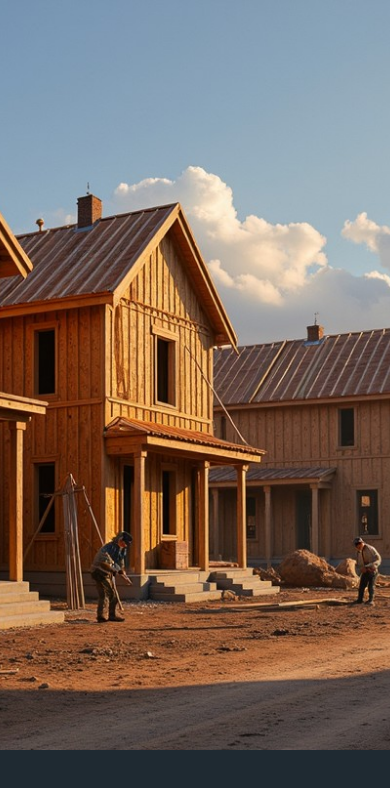
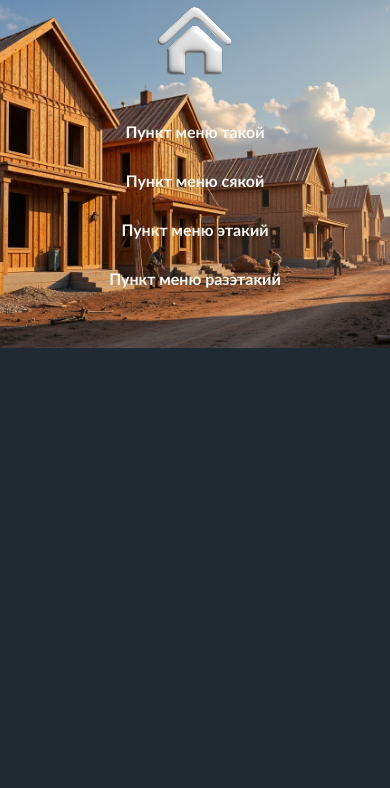
Before and after one commit to anyootha/landing, a plain HTML site: page index.html in a window 390 px wide. Drawn offline with Linux system fonts and the light colour scheme.

Commit message:
new pages

```diff
--- a/css/base/base.css
+++ b/css/base/base.css
@@ -13,9 +13,21 @@ body {
     font-weight: 300;
 }
 
+a {
+    color: #FAFAF5;
+}
+
 .title-1 {
     font-family: var(--font-accent);
     font-weight: 700;
     color: var(--accent);
     font-size: 96px;
 }
+
+.container {
+    margin: 0 auto;
+    padding: 0 15px;
+
+    max-width: 1200px;
+    width: 100%;
+}
--- a/css/blocks/header.css
+++ b/css/blocks/header.css
@@ -14,3 +14,75 @@
     background-size: cover;
     background-position: center;
 }
+
+.header-row {
+    display: flex;
+    justify-content: space-between;
+    align-items: center;
+}
+
+.header-nav {
+    display: flex;
+    align-items: center;
+    gap: 50px;
+
+    font-family: var(--font-accent);
+    font-weight: 700;
+
+}
+
+.header-nav a {
+    transition: color 0.2s ease-in;
+}
+
+.header-nav a:hover {
+    color: var(--accent);
+}
+
+.header-img {
+    padding-top: 125px;
+    text-align: right;
+}
+
+@media (max-width: 886px) {
+    .header-logo {
+        display: none;
+
+    }
+
+    .header-row {
+        justify-content: center;
+    }
+
+    .header-img {
+        text-align: center;
+    }
+}
+
+@media (max-width: 600px) {
+
+    .header {
+        height: auto;
+        padding-bottom: 60px;
+        background-position: center top;
+    }
+
+    .header-logo {
+        display: block;
+    }
+
+    .header-row {
+        flex-direction: column;
+        row-gap: 40px;
+    }
+
+
+    .header-nav {
+        flex-direction: column;
+        row-gap: 30px;
+    }
+
+    .header-img {
+        display: none;
+    }
+}
--- a/index.html
+++ b/index.html
@@ -10,7 +10,29 @@
 
 
     <header class="header">
+        <div class="container">
+            <nav class="header-row">
+                <a href="#!" class="header-logo">
+                    <img
+                    src="./image/vecteezy_3d-home-icon_22750436.png"
+                    srcset="./image/vecteezy_3d-home-icon_227504362x.png 2x"
+                    alt="logohouse">
+                </a>
 
+                <ul class="header-nav">
+                    <li><a href="#!">Пункт меню такой</a></li>
+                    <li><a href="#!">Пункт меню сякой</a></li>
+                    <li><a href="#!">Пункт меню этакий</a></li>
+                    <li><a href="#!">Пункт меню разэтакий</a></li>
+                </ul>
+            </nav>
+
+            <div class="header-img">
+                <img src="./image/vecteezy_big_logo.png"
+                srcset="./image/vecteezy_big_logo2x.png 2x"
+                alt="logohouse">
+            </div>
+        </div>
     </header>
 
 
```
Also changed, not shown: image/vecteezy_3d-home-icon_22750436.png (added), image/vecteezy_3d-home-icon_227504362x.png (added), image/vecteezy_big_logo.png (added), image/vecteezy_big_logo2x.png (added).
